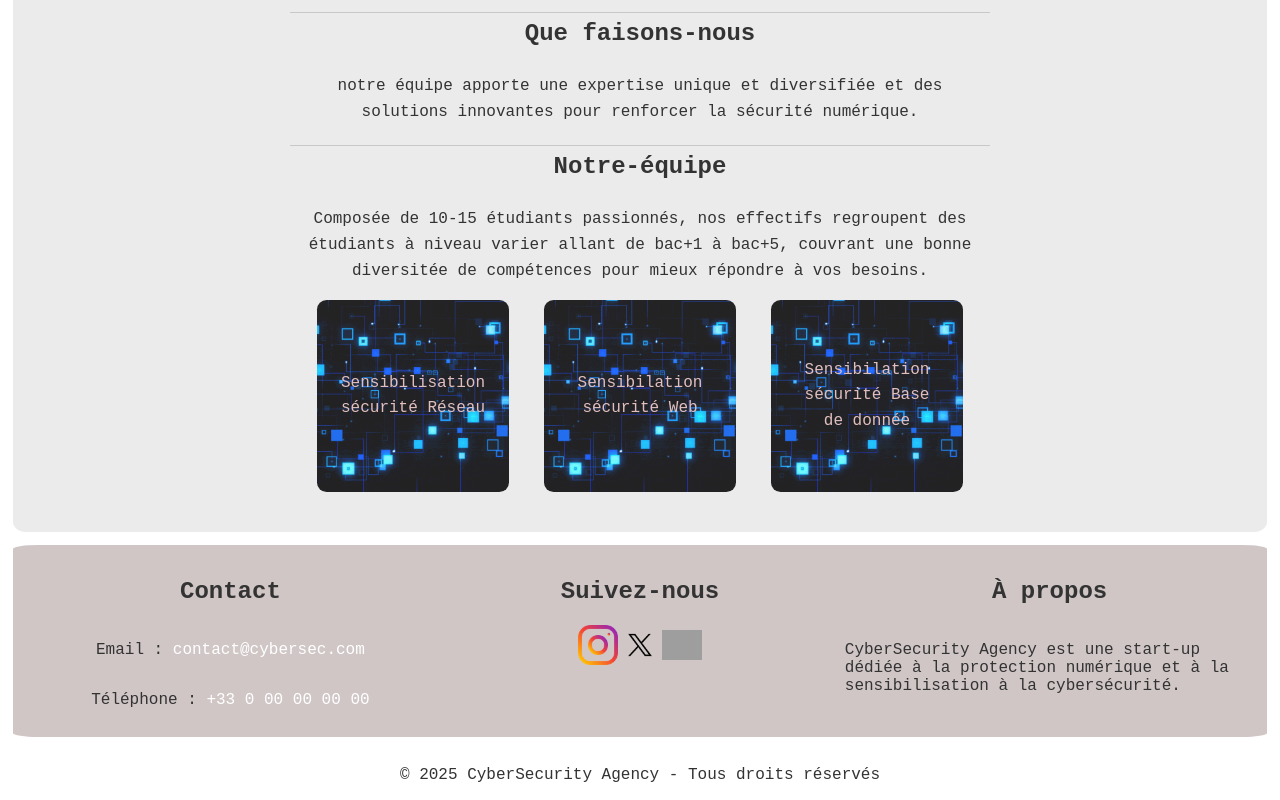
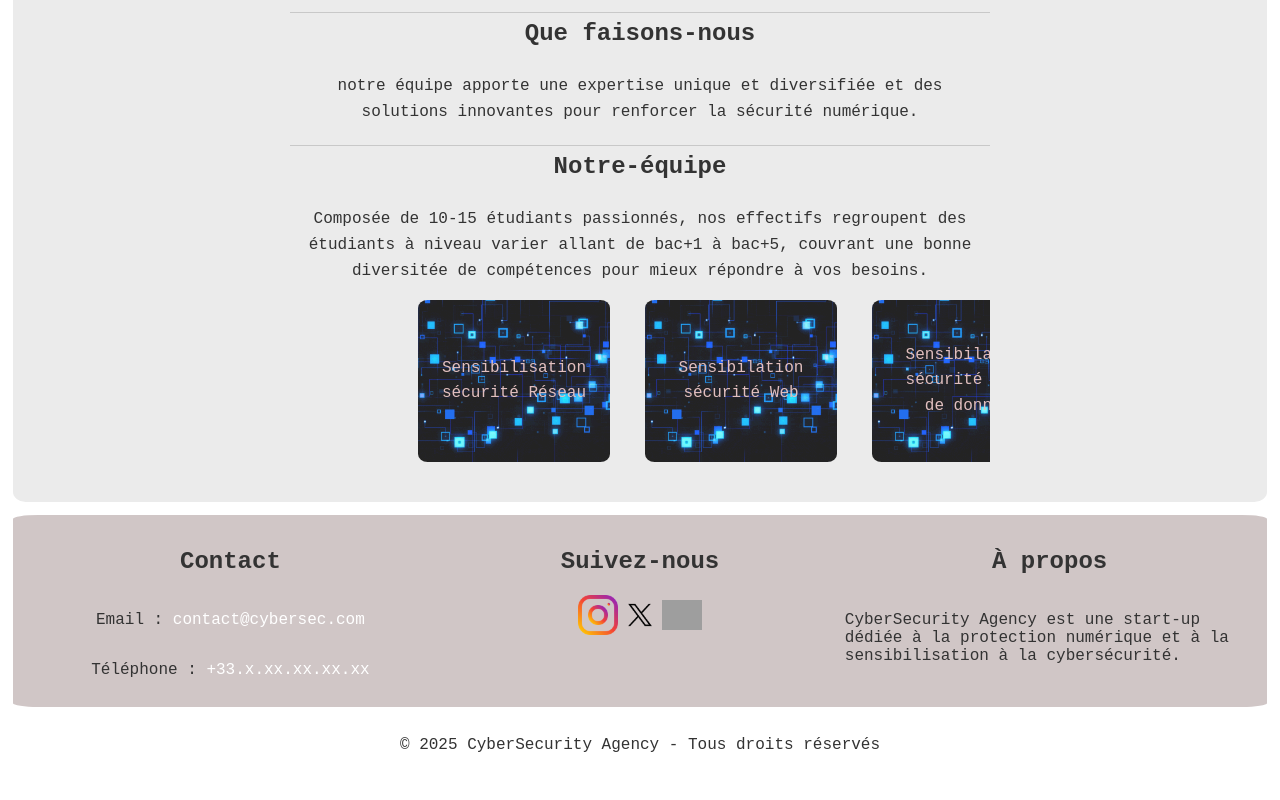
Before and after one commit to Clementbrj/CyberSecuAgency, a React (Create React App) app: page / in a window 1280 px wide. Shown: the part 672-1472 px from the top of the page. After the commit the page ends 1442 px from the top, so only its background shows below. Built offline with nearby package versions, Linux system fonts and the light colour scheme; grey boxes are pictures that could not be loaded.

Commit message:
scrollbar acceuil

```diff
--- a/src/composants/acceuil.js
+++ b/src/composants/acceuil.js
@@ -27,15 +27,23 @@ function Acceuil() {
           <h2>{t('companyt3')}</h2>
           <p>{t('company3')}</p>
             <div className="company-container">
-              <Link to="/expertise" className="service-card">
+
+              {/* scroll bar */}
+              <div className="scroll-container">
+                <div className="scroll-content">
+                  <Link to="/services" className="service-card">
                     <p>{t('companys1')}</p>
                   </Link>
-              <Link to="/expertise" className="service-card">
+                  <Link to="/services" className="service-card">
                     <p>{t('companys2')}</p>
                   </Link>
-              <Link to="/expertise" className="service-card">
+                  <Link to="/services" className="service-card">
                     <p>{t('companys3')}</p>
                   </Link>
+
+                </div>
+              </div>
+
             </div>
         </div>
       </section>
--- a/src/composants/footer.js
+++ b/src/composants/footer.js
@@ -10,7 +10,7 @@ export default function Footer(){
         <div className="footer_contact">
             <h2>{t('contact')}</h2>
             <p>{t('email')}<a href="mailto:contact@cybersec.com">contact@cybersec.com</a></p>
-            <p>{t('phone')}<a href="tel:+33123456789">+33 0 00 00 00 00</a></p>
+            <p>{t('phone')}<a href="tel:+33123456789">+33.x.xx.xx.xx.xx</a></p>
         </div>
 
         <div className="footer_social">
--- a/src/lang/fr.json
+++ b/src/lang/fr.json
@@ -9,7 +9,6 @@
     "companys1": "Sensibilisation sécurité Réseau",
     "companys2": "Sensibilation sécurité Web",
     "companys3": "Sensibilation sécurité Base de donnée",
-
 
     "documentation": "---",
     "ppt1": "CyberSecurity Débutant",
--- a/src/styles/quisommesnous.css
+++ b/src/styles/quisommesnous.css
@@ -47,7 +47,7 @@
   border-radius: 5%;
   transition: transform 0.3s, box-shadow 0.3s;
   width: 150px;
-  height: 150px;
+  height: 120px;
 }
 
 .service-card:hover {
@@ -59,3 +59,25 @@
   font-size: 1rem;
   color: #e0b8b8;
 }
+
+.scroll-container {
+  overflow: hidden;
+  width: 100%;
+  position: relative;
+  height: auto;
+}
+
+.scroll-content {
+  display: flex;
+  gap: 5%;
+  animation: scroll-left 14s linear infinite;
+}
+
+@keyframes scroll-left {
+  0% {
+    transform: translateX(100%);
+  }
+  100% {
+    transform: translateX(-100%);
+  }
+}
```
Also changed, not shown: octoclem.png (added), 1 other file (tests, documents, lock files or other folders). Lines whose indentation alone changed are shown as unchanged.
